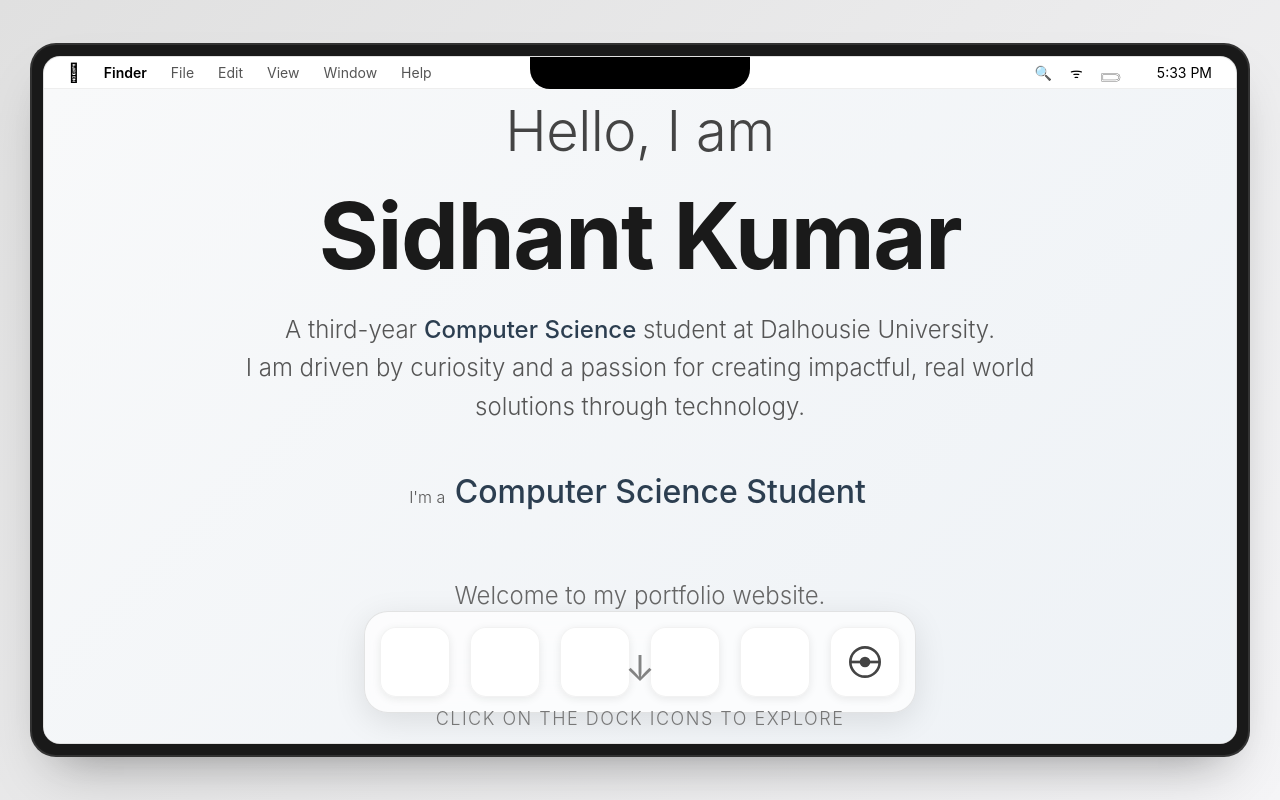
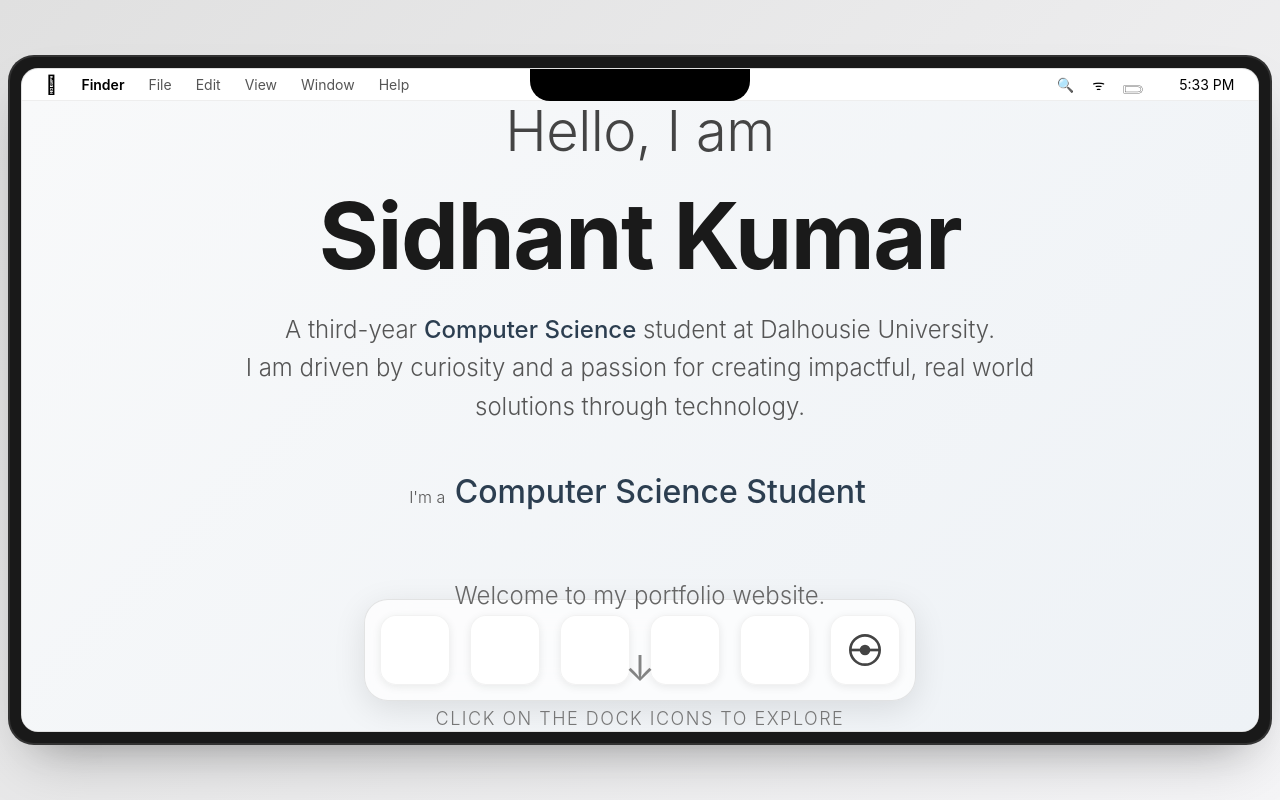
Before and after one commit to sidhantkumar1315/portfolioWebsite, a plain HTML site: page index.html in a window 1280 px wide. Drawn offline with Linux system fonts and the light colour scheme.

Commit message:
refactor: made the laptop's size better.

```diff
--- a/styles/base/variables.css
+++ b/styles/base/variables.css
@@ -1,4 +1,10 @@
 :root {
+
+    --laptop-width: 98.5vw;
+    --laptop-max-width: 1800px;
+    --laptop-aspect-ratio: 16/8.7;
+
+
     --primary-color: #2c3e50;
     --text-primary: #444;
     --text-secondary: #555;
--- a/styles/components/laptop.css
+++ b/styles/components/laptop.css
@@ -1,7 +1,7 @@
 .laptop-container {
-    width: 95vw;
-    max-width: 1800px;
-    aspect-ratio: 1200/700;
+    width: var(--laptop-width);
+    max-width: var(--laptop-max-width);
+    aspect-ratio: var(--laptop-aspect-ratio);
     height: auto;
 }
 
```
